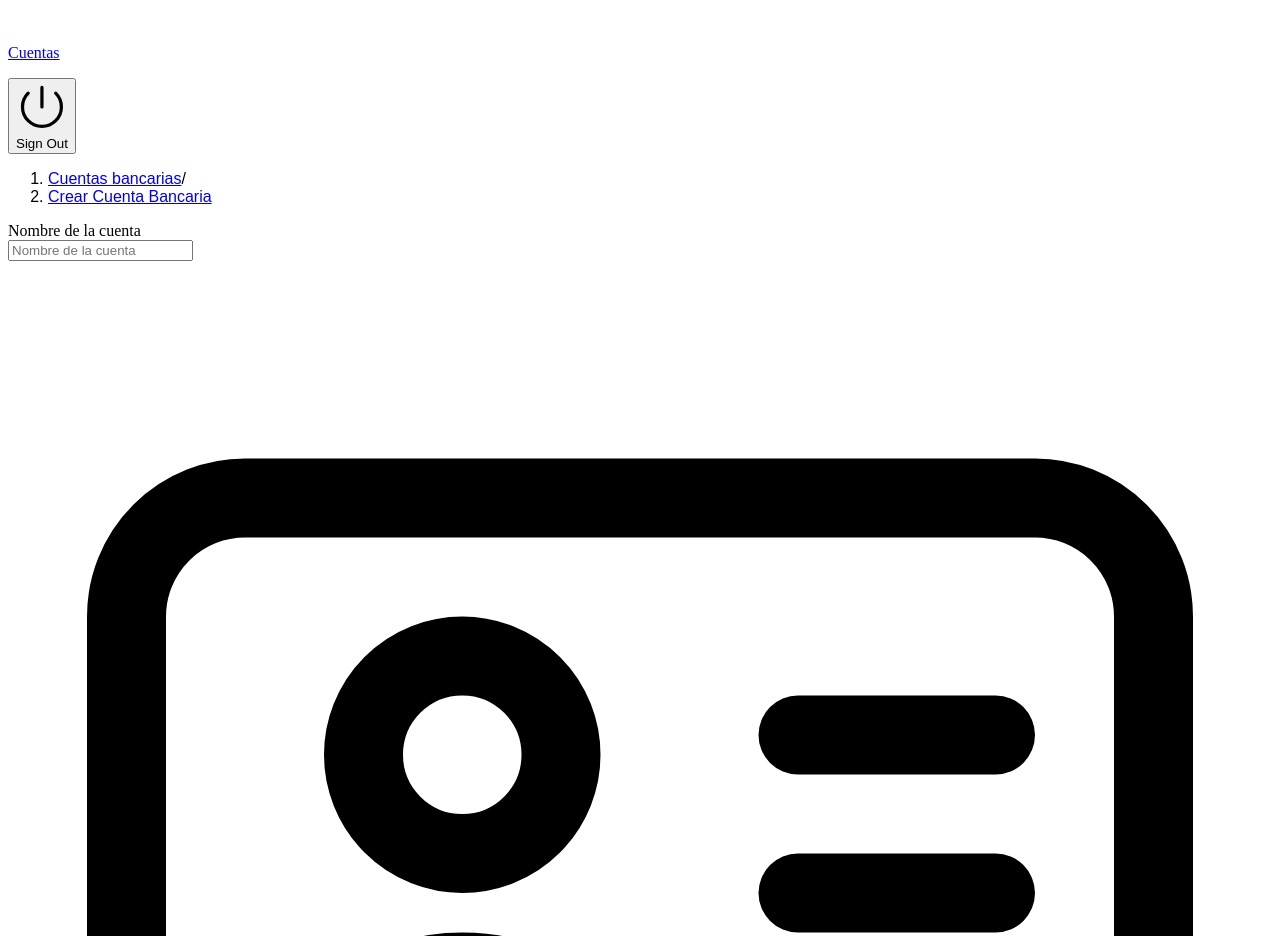
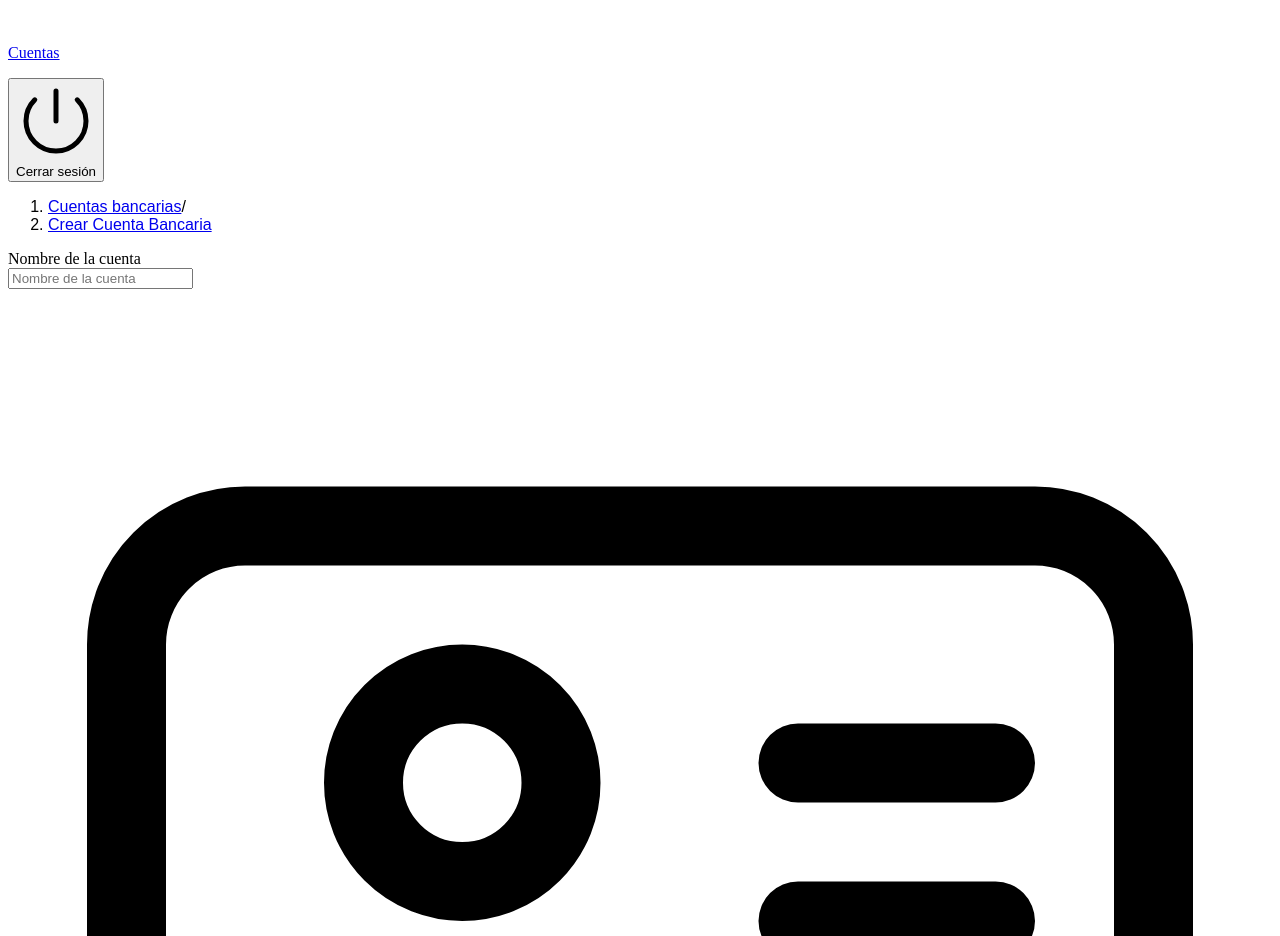
Before and after one commit to NehuenOlivera/rentAdministration, a Next.js app: page /dashboard/bankaccounts/create in a window 1280 px wide. Shown: the part 6520-7456 px from the top of the page. Built offline with nearby package versions, Linux system fonts and the light colour scheme; no server answers; the database is empty; a web font is replaced by a local one.

Commit message:
Change sign out text

```diff
--- a/app/ui/dashboard/sidenav.tsx
+++ b/app/ui/dashboard/sidenav.tsx
@@ -24,7 +24,7 @@ export default function SideNav() {
         }}>
           <button className="flex h-[48px] w-full grow items-center justify-center gap-2 rounded-md bg-gray-50 p-3 text-sm font-medium hover:bg-sky-100 hover:text-blue-600 md:flex-none md:justify-start md:p-2 md:px-3">
             <PowerIcon className="w-6" />
-            <div className="hidden md:block">Sign Out</div>
+            <div className="hidden md:block">Cerrar sesión</div>
           </button>
         </form>
       </div>
```
